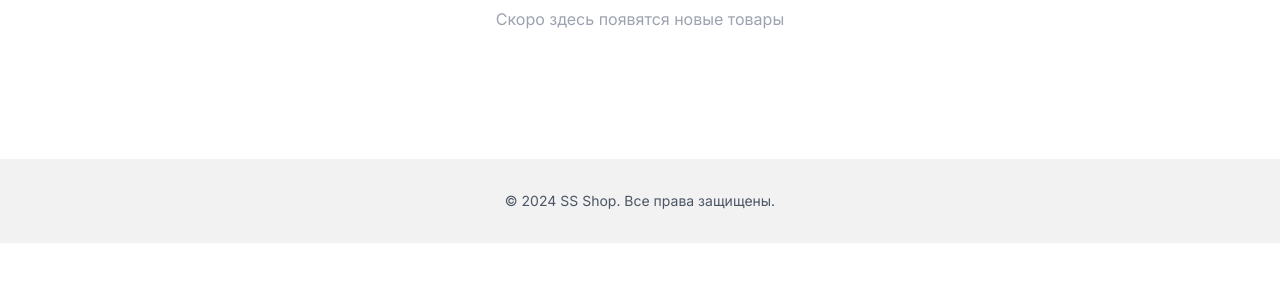
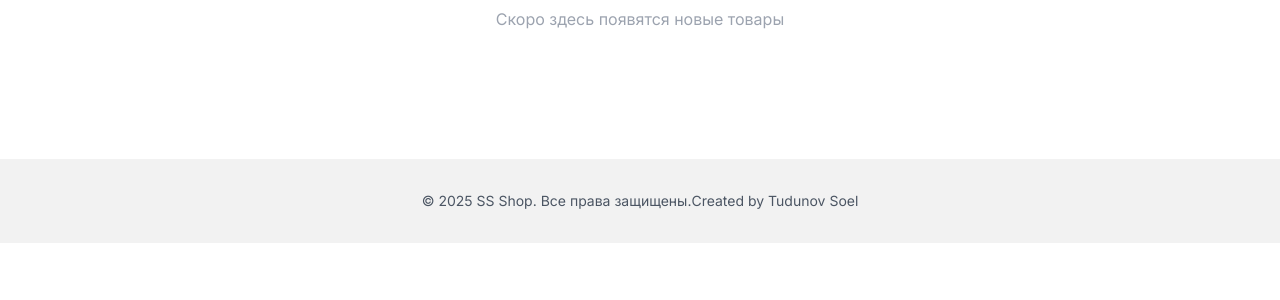
Before and after one commit to soeltudunov81-spec/ssshop, a Django app: page / in a window 1280 px wide. Shown: the part 453-753 px from the top of the page. Run offline with Django 5.2, Linux system fonts and the light colour scheme; data that the repository does not hold is empty; some libraries are stand-ins or nearby versions.

Commit message:
Update base.html

```diff
--- a/templates/base.html
+++ b/templates/base.html
@@ -74,7 +74,7 @@
     <footer class="glass-dark py-8 mt-auto">
         <div class="max-w-7xl mx-auto px-4 text-center">
             <p class="text-gray-600 text-sm">
-                &copy; 2024 SS Shop. Все права защищены.
+                &copy; 2025 SS Shop. Все права защищены.Created by Tudunov Soel
             </p>
         </div>
     </footer>
```
